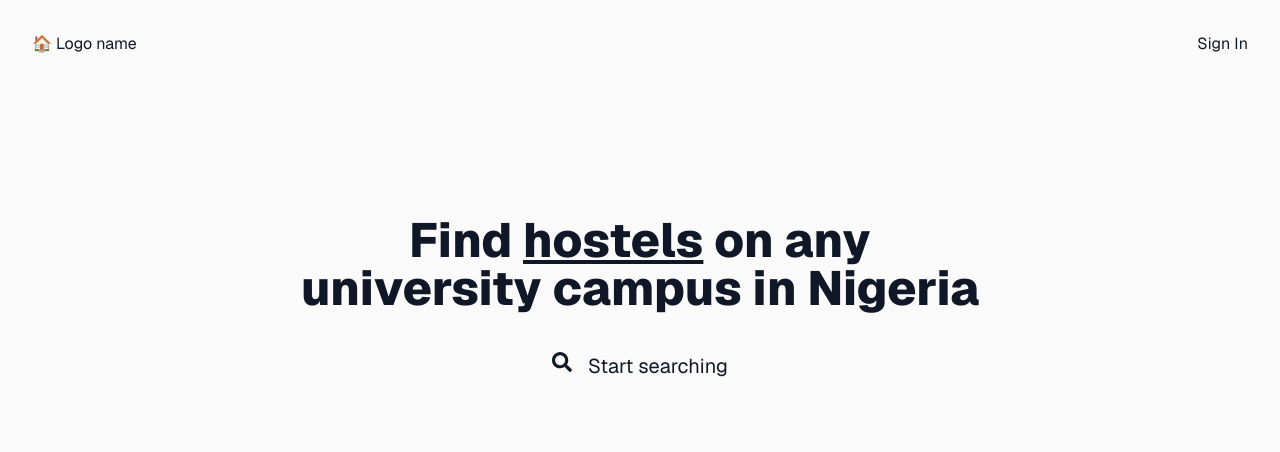
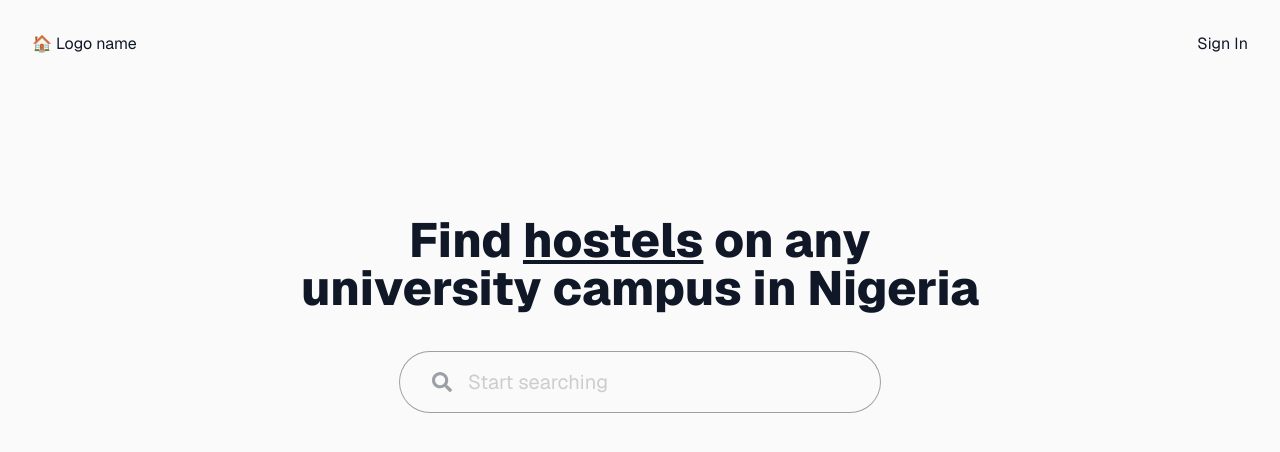
Before and after one commit to fagbenjaenoch/dorms-ng, a Next.js app in the folder app/web-app/: page / in a window 1280 px wide. Shown: the top 452 px of the page. Built offline with nearby package versions, Linux system fonts and the light colour scheme.

Commit message:
added landing search ui

```diff
--- /dev/null
+++ b/app/web-app/app/components/LandingSearch.tsx
@@ -0,0 +1,10 @@
+import { FaSearch } from "react-icons/fa";
+
+export default function LandingSearch() {
+  return (
+    <div className="text-xl px-8 py-4 w-120 flex items-center gap-4 ring ring-gray-900/40 rounded-full text-gray-900/40">
+      <FaSearch />
+      <input type="text" placeholder="Start searching" />
+    </div>
+  );
+}
--- a/app/web-app/app/page.tsx
+++ b/app/web-app/app/page.tsx
@@ -1,8 +1,8 @@
 "use client";
 
-import { FaSearch } from "react-icons/fa";
 import MobileNav from "@/app/components/MobileNav";
 import DesktopNav from "@/app/components/DesktopNav";
+import LandingSearch from "@/app/components/LandingSearch";
 
 export default function Home() {
   return (
@@ -17,9 +17,7 @@ export default function Home() {
           Find <span className="underline">hostels</span> on any <br />
           university campus in Nigeria
         </h1>
-        <div className="text-xl flex gap-4">
-          <FaSearch /> Start searching
-        </div>
+        <LandingSearch />
       </main>
     </div>
   );
```
